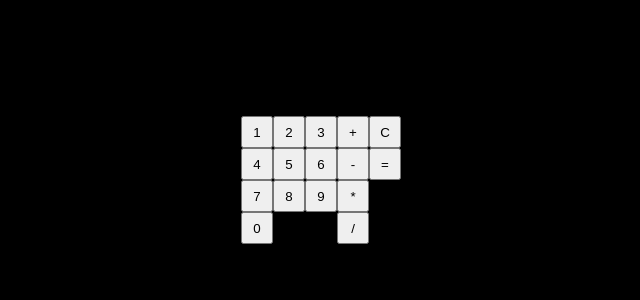
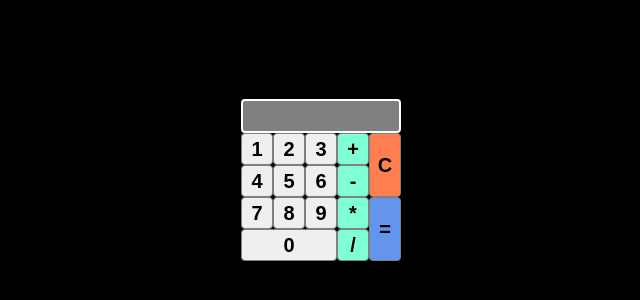
Before and after one commit to jisu-usij/odin-calculator, a plain HTML site: page index.html in a window 1280 px wide. Shown: the part 228-528 px from the top of the page, without its empty margins (319-959 px from the left). Drawn offline with Linux system fonts and the light colour scheme.

Commit message:
Add additional styling

```diff
--- a/index.html
+++ b/index.html
@@ -28,7 +28,7 @@
           <button class="number">9</button>
         </div>
         <div class="number-row">
-          <button class="number">0</button>
+          <button class="number zero">0</button>
         </div>
       </div>
       <div class="function-container">
--- a/styles.css
+++ b/styles.css
@@ -1,6 +1,7 @@
 html {
   background-color: black;
   color: white;
+  font-family: sans-serif;
 }
 
 body {
@@ -42,16 +43,46 @@ body {
 }
 
 button {
+  font-size: 20px;
+  font-weight: bold;
   box-sizing: border-box;
   display: inline-block;
   width: 32px;
   height: 32px;
+  border: 1px gray solid;
+  border-radius: 4px;
 }
 
-/* .equal {
-  flex-grow: 2;
+button:hover {
+  filter: brightness(.84);
+}
+
+.display {
+  background-color: gray;
+  border: 2px white solid;
+  font-size: 24px;
+  min-height: 30px;
+  border-radius: 4px;
+  padding-right: 4px;
+  display: flex;
+  align-items: center;
+  justify-content: right;
+}
+
+.equal {
+  flex-grow: 1;
+  background-color: cornflowerblue;
 }
 
 .clear {
   flex-grow: 1;
-} */
+  background-color: coral;
+}
+
+.zero {
+  flex-grow: 1;
+}
+
+.col-1 button {
+  background-color: aquamarine;
+}
```
